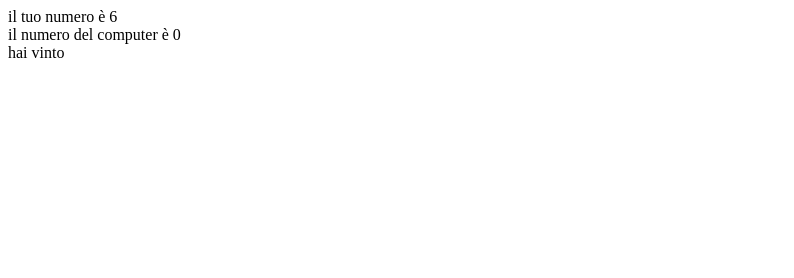
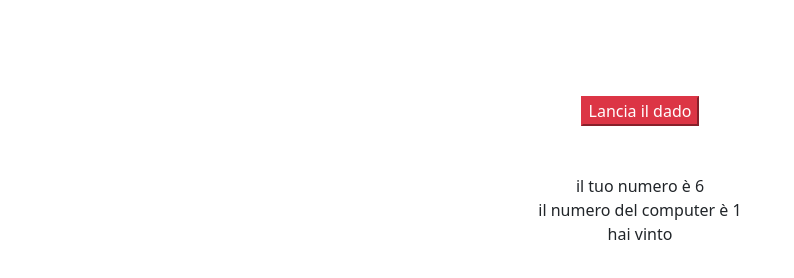
Before and after one commit to MattiaM99/js-mail-dadi, a plain HTML site: page dadi/index.html in a window 1280 px wide. Shown: the whole page, without its empty margins (0-794 px from the left). Drawn offline with nearby package versions, Linux system fonts and the light colour scheme.

Commit message:
fine progetto dai e stili

```diff
--- a/dadi/index.html
+++ b/dadi/index.html
@@ -4,12 +4,17 @@
   <meta charset="UTF-8">
   <meta http-equiv="X-UA-Compatible" content="IE=edge">
   <meta name="viewport" content="width=device-width, initial-scale=1.0">
+  <link href="https://cdn.jsdelivr.net/npm/bootstrap@5.1.3/dist/css/bootstrap.min.css" rel="stylesheet" integrity="sha384-1BmE4kWBq78iYhFldvKuhfTAU6auU8tT94WrHftjDbrCEXSU1oBoqyl2QvZ6jIW3" crossorigin="anonymous">
+  <link rel="stylesheet" href="css/style.css">
   <title>Document</title>
 </head>
 <body>
-  <div id="numero1"></div>
-  <div id="numero2"></div>
-  <div id="risultato"></div>
+  <div class="container text-center mt-5">
+    <button class="btn-danger refresh m-5" onClick= "document.location.reload(true)">Lancia il dado</button>
+    <div id="numero1"></div>
+    <div id="numero2"></div>
+    <div id="risultato"></div>
+  </div>
   <script src="js/script.js"></script>
 </body>
 </html>
--- a/dadi/js/script.js
+++ b/dadi/js/script.js
@@ -2,12 +2,12 @@
 //2. generare un numero da 1 a 6
 //3. chi ha il numero più alto vince
 
-const randomNum = Math.floor(Math.random()*7);
-console.log ( Math.floor(Math.random()*7));
+const randomNum =Math.floor((Math.random()*6)+1);
+console.log ( Math.floor(Math.random()*6)+1);
 document.getElementById('numero1').innerHTML = "il tuo numero è " + randomNum;
 
-const randomNumComp = Math.floor(Math.random()*7);
-console.log ( Math.floor(Math.random()*7));
+const randomNumComp = Math.floor((Math.random()*6)+1);
+console.log ( Math.floor(Math.random()*6)+1);
 document.getElementById('numero2').innerHTML = "il numero del computer è " + randomNumComp;
 
 if (randomNum > randomNumComp) {
--- /dev/null
+++ b/mail/css/style.css
@@ -0,0 +1,3 @@
+.corpo{
+  font-size: 30px;
+}
```
Also changed, not shown: mail/index.html (+1 -0 lines), dadi/css/style.css (added).
